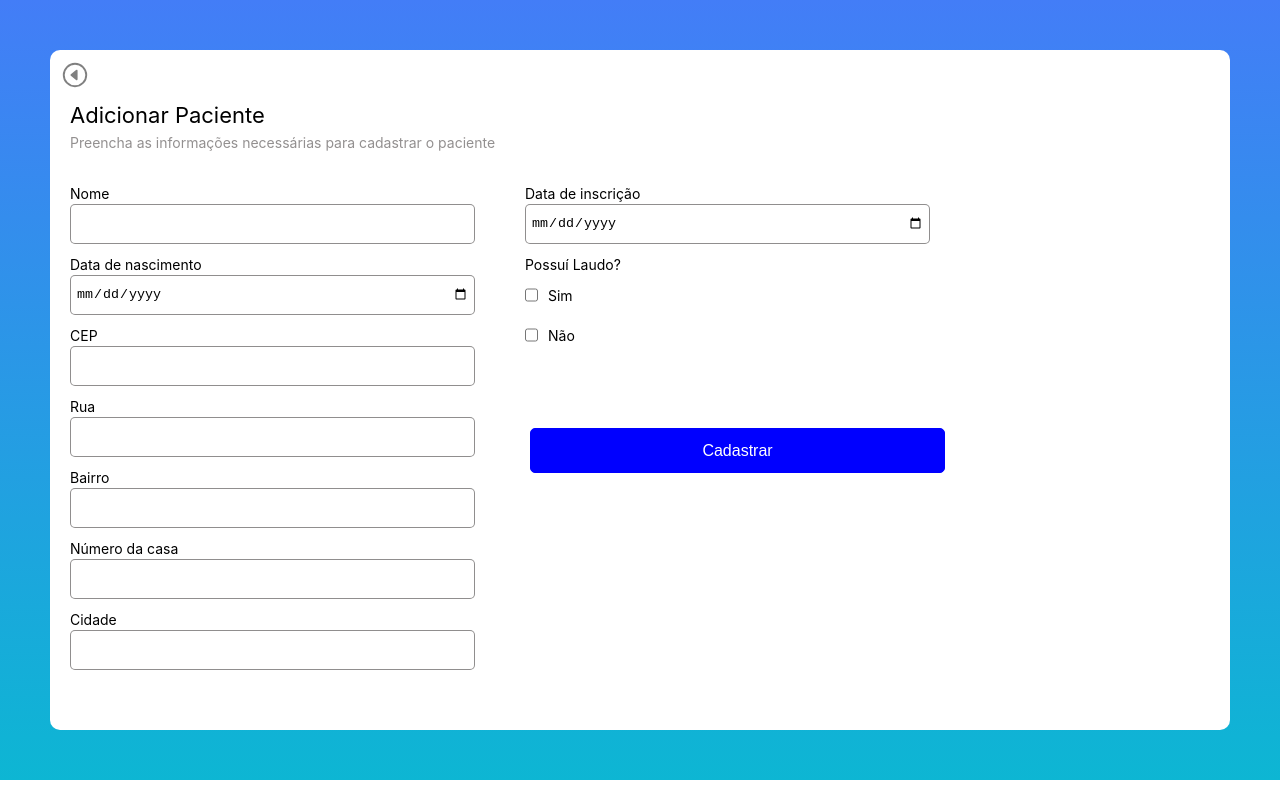
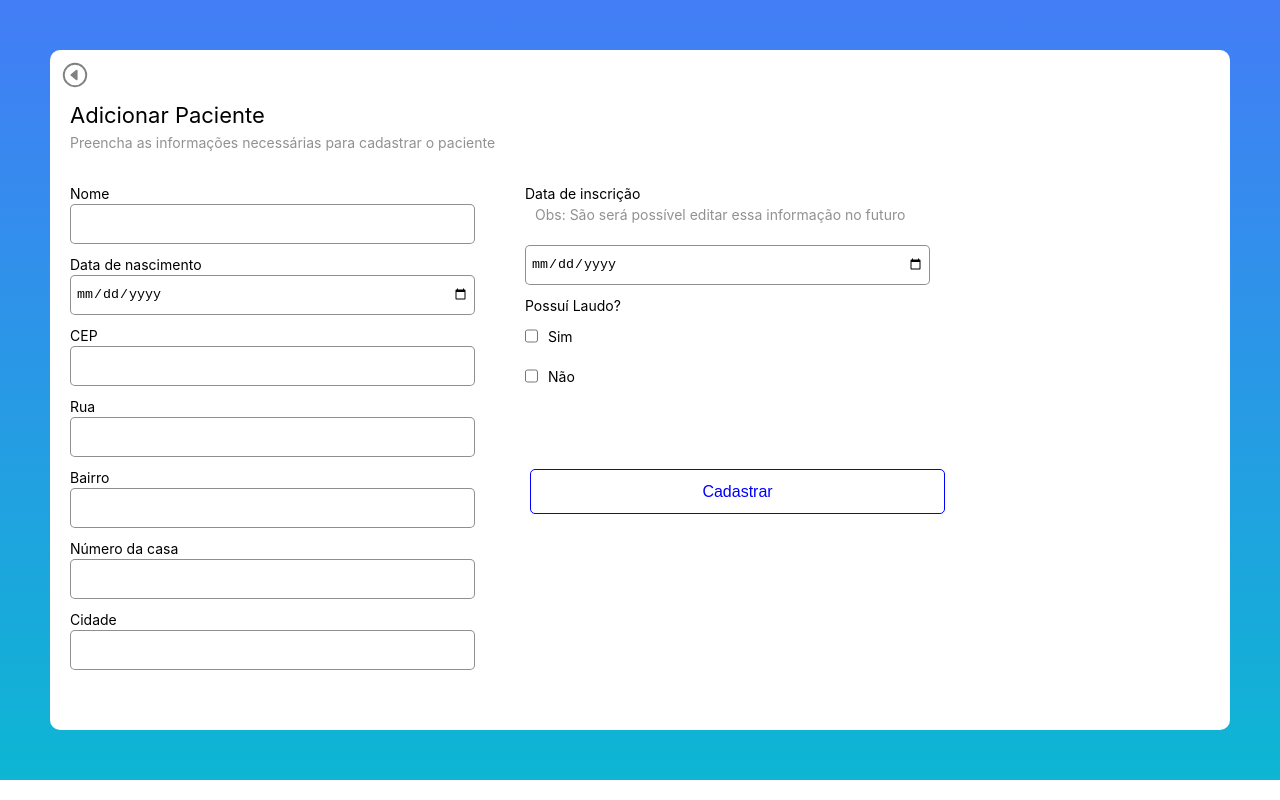
Before and after one commit to jpdicarvalho/CasaAzul-Frontend, a React (Vite) app: page /AddNewPatient in a window 1280 px wide. Built offline with nearby package versions, Linux system fonts and the light colour scheme.

Commit message:
link form with home page

```diff
--- a/src/AddNewAtendimento/AddNewAtendimento.jsx
+++ b/src/AddNewAtendimento/AddNewAtendimento.jsx
@@ -11,8 +11,8 @@ import { FaRegCheckCircle } from "react-icons/fa";
 const AddNewAtendimento = () =>{
 const navigate = useNavigate();
 
-const navigateToAtendimento = (atendimento) => {
-    navigate("/Atendimento", {state: {atendimento}});
+const navigateToAtendimento = () => {
+    navigate("/Atendimento");
 };
 
 //====== Section new Service =====
@@ -155,7 +155,7 @@ const creatNewAtendimento = () =>{
   return(
         <div className="container__form">
             <div className='main__form'>
-                <IoCaretBackCircleOutline className="icon__back" onClick={() => navigateToAtendimento("atendimento")}/>
+                <IoCaretBackCircleOutline className="icon__back" onClick={() => navigateToAtendimento()}/>
 
                 <div className="tittle__form">
                     Criar Atendimento
--- a/src/AddNewColaborador/AddNewColaborador.jsx
+++ b/src/AddNewColaborador/AddNewColaborador.jsx
@@ -12,8 +12,8 @@ import axios from "axios";
 const AddNewColaborador = () =>{
 const navigate = useNavigate();
 
-const navigateToColaboradores = (colaboradores) => {
-    navigate("/Colaboradores", {state: {colaboradores}});
+const navigateToColaboradores = () => {
+    navigate("/Colaboradores" );
 };
 
 const [newName, setNewName] = useState(null);
@@ -62,6 +62,7 @@ const createNewColaborador = () =>{
                 setMessage("Colaborador cadastrado com sucesso!")
                 setTimeout(() => {
                     setMessage(null);
+                    navigate("/Colaboradores" );
                   }, 2000);
             }else{
                 setMessage("Já existe um colaborador com esse CPF cadastrado.")
@@ -82,7 +83,7 @@ const createNewColaborador = () =>{
     return(
         <div className="container__form">
             <div className='main__form'>
-                <IoCaretBackCircleOutline className="icon__back" onClick={() => navigateToColaboradores("colaboradores")}/>
+                <IoCaretBackCircleOutline className="icon__back" onClick={() => navigateToColaboradores()}/>
 
                 <div className="tittle__form">
                     Adicionar Colaborador
--- a/src/AddNewPatient/AddNewPatient.jsx
+++ b/src/AddNewPatient/AddNewPatient.jsx
@@ -12,8 +12,8 @@ import axios from "axios";
 const AddNewPatient = () =>{
 const navigate = useNavigate();
 
-const navigateToPaciente = (paciente) => {
-    navigate("/Paciente", {state: {paciente}});
+const navigateToPaciente = () => {
+    navigate("/Paciente");
 };
 
 const [newName, setNewName] = useState(null);
@@ -32,7 +32,7 @@ const date = new Date()
 const currentDate = new Date(date);
 const token = `${currentDate.getDate()}-${currentDate.getMonth() + 1}-${currentDate.getFullYear()}-${currentDate.getHours()}:${currentDate.getMinutes()}`;
 
-const objectPatient ={
+const valuesPatient =[
     newName,
     newDateBirth,
     newCEP,
@@ -44,25 +44,39 @@ const objectPatient ={
     hasLaudo,
     newCID,
     token
-}
+]
 
-function validationForm (objectPatient) {
-    for(let i=0; i < objectPatient.length; i++){
-        if(!objectPatient[i]){
+function validationForm (valuesPatient) {
+    for(let i=0; i < valuesPatient.length; i++){
+        if(!valuesPatient[i]){
             return false
         }
     }
 }
-const isValidated = validationForm(objectPatient)
-console.log(newDateCreation)
+const isValidated = validationForm(valuesPatient)
+
 const createNewPatient = () =>{
     if(isValidated != false){
+        const objectPatient ={
+            newName,
+            newDateBirth,
+            newCEP,
+            newStreet,
+            newNumber,
+            newBairro,
+            newCity,
+            newDateCreation,
+            hasLaudo,
+            newCID,
+            token
+        }
         axios.post('http://localhost:8000/api/AddNewPatient/', objectPatient)
         .then(res => {
             if(res.data.Success === "Success"){
                 setMessage("Paciente cadastrado com sucesso!")
                 setTimeout(() => {
                     setMessage(null);
+                    navigate("/Paciente");
                   }, 2000);
             }
         }).catch(err => console.log(err))
@@ -77,7 +91,7 @@ const createNewPatient = () =>{
     return(
         <div className="container__form">
             <div className='main__form'>
-                <IoCaretBackCircleOutline className="icon__back" onClick={() => navigateToPaciente("paciente")}/>
+                <IoCaretBackCircleOutline className="icon__back" onClick={() => navigateToPaciente()}/>
 
                 <div className="tittle__form">
                     Adicionar Paciente
@@ -119,6 +133,7 @@ const createNewPatient = () =>{
                     <div className="container__two">
                         <div className="Input__box">
                             <label htmlFor="">Data de inscrição</label>
+                            <p className="subtittle__form">Obs: São será possível editar essa informação no futuro</p>
                             <input type="date" className='input__inner'onChange={(e) => {setNewDateCreation(e.target.value)}}/>
                         </div>
                         <div className="Input__box">
--- a/src/Atendimento/Atendimento.jsx
+++ b/src/Atendimento/Atendimento.jsx
@@ -53,6 +53,9 @@ const finalizarAtendimento = (atendimento_id) => {
         .then(res => {
             if(res.data.Success === "Success"){
                 setMessageCloseService('Atendimento encerrado com sucesso.')
+                if(atendimentos.length === 1){
+                    window.location.reload()
+                }
                 setHiddenBtn(false);
                 setTimeout(() => {
                     setMessageCloseService(null);
@@ -154,6 +157,7 @@ useEffect(() =>{
                    <p className='pacient__inner'>Data de criação</p>
                    <p className='pacient__inner'>Status</p>
                 </div>
+
                 {atendimentos.map((item) =>(
                     <div key={item.service_id} className='conatiner__paciente' >
                         <div className='pacient__box'>
@@ -163,21 +167,22 @@ useEffect(() =>{
                             <p className='pacient__inner'>{item.date_service}</p>
                             <p className='pacient__inner'>{item.status}</p>
                             <p className='icon__patient'>
+
+                            <button className={`add__paciente ${hiddenBtn === true ? 'hiddenBtn':''}`} onClick={hiddenBtnCloseService}>
+                                Encerrar
+                            </button>
+
+                            </p>
                             <button className={`Btn__cancelar ${hiddenBtn === false ? 'hiddenBtn':''}`} onClick={showBtnCloseService}>
                                 Cancelar
                             </button>
                             <button className={`Btn__confirmar ${hiddenBtn === false ? 'hiddenBtn':''}`} onClick={() => finalizarAtendimento(item.service_id)}>
                                 Confirmar
                             </button>
-
-                            <button className={`add__paciente ${hiddenBtn === true ? 'hiddenBtn':''}`} onClick={hiddenBtnCloseService}>
-                                Encerrar
-                            </button>
-                            </p>
-
                         </div>
                     </div>
                 ))}
+
             </div>
         </div>
 
--- a/src/Colaboradores/Coladoradores.jsx
+++ b/src/Colaboradores/Coladoradores.jsx
@@ -49,7 +49,6 @@ const getAllColaboradores = () =>{
 useEffect(() =>{
     getAllColaboradores()
 }, [])
-console.log(colaboradores)
 
     return(
         <div className="main">
```
Also changed, not shown: src/Atendimento/Atendimento.css (line endings or trailing spaces).
